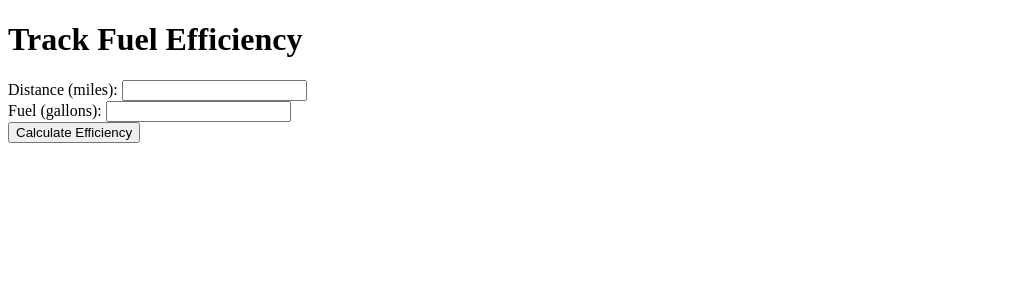
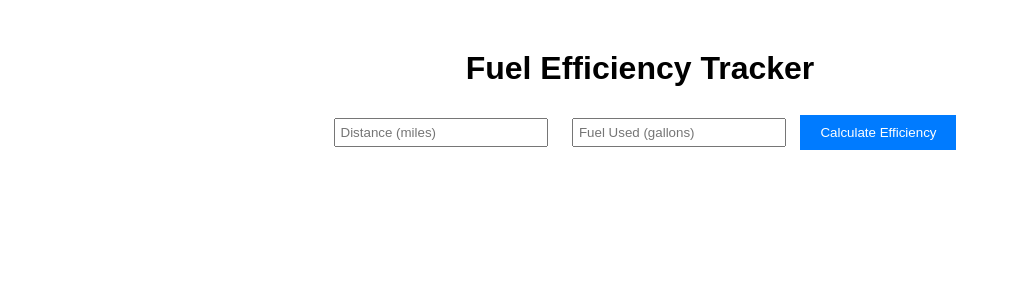
Before and after one commit to AlexOSullivan/FuelEfficiencyApplication, a Flask app: page /track in a window 1280 px wide. Shown: the top 300 px of the page, without its empty margins (0-1011 px from the left). Run offline with Flask 3, Linux system fonts and the light colour scheme.

Commit message:
Initial commit

```diff
--- a/app.py
+++ b/app.py
@@ -1,6 +1,8 @@
 
-from flask import Flask, render_template, request
+from flask import Flask, render_template, request, jsonify
 from flask_sqlalchemy import SQLAlchemy
+from datetime import datetime
+import os
 
 app = Flask(__name__)
 
@@ -11,10 +13,13 @@ db = SQLAlchemy(app)
 
 # Define the database model
 class FuelEfficiency(db.Model):
-    id = db.Column(db.Integer, primary_key=True)
-    distance = db.Column(db.Float, nullable=False)
-    fuel = db.Column(db.Float, nullable=False)
-    efficiency = db.Column(db.Float, nullable=False)
+    id = db.Column(db.Integer, primary_key=True)  # Primary Key
+    date = db.Column(db.String(50), nullable=False)  # Date of the record
+    distance_miles = db.Column(db.Float, nullable=False)  # Distance in miles
+    fuel_gallons = db.Column(db.Float, nullable=False)  # Fuel in gallons
+
+    def __repr__(self):
+        return f"<FuelRecord {self.date} - {self.distance_miles} miles, {self.fuel_gallons} gallons>"
 
 # Home route
 @app.route('/')
@@ -27,12 +32,24 @@ def track():
     if request.method == 'POST':
         distance = float(request.form['distance'])
         fuel = float(request.form['fuel'])
-        efficiency = distance / fuel
-        entry = FuelEfficiency(distance=distance, fuel=fuel, efficiency=efficiency)
+        efficiency = distance / fuel  # Calculate efficiency (miles per gallon)
+
+        # Add the entry to the database
+        entry = FuelEfficiency(
+            date=datetime.now().strftime("%Y-%m-%d"),
+            distance_miles=distance,
+            fuel_gallons=fuel
+        )
         db.session.add(entry)
         db.session.commit()
+
         return render_template('track.html', efficiency=efficiency)
-    return render_template('track.html')
+
+    return render_template('track.html', efficiency=None)
 
 if __name__ == '__main__':
+    with app.app_context():  # Use Flask app context
+        db.create_all()  # Create database tables
+        print("Database tables created successfully!")
+    print("Current directory:", os.getcwd())
     app.run(debug=True)
--- a/templates/track.html
+++ b/templates/track.html
@@ -3,21 +3,53 @@
 <head>
     <meta charset="UTF-8">
     <meta name="viewport" content="width=device-width, initial-scale=1.0">
-    <title>Track Fuel Efficiency</title>
+    <title>Fuel Efficiency Tracker</title>
+    <style>
+        body {
+            font-family: Arial, sans-serif;
+            text-align: center;
+            margin-top: 50px;
+        }
+
+        form {
+            margin-bottom: 20px;
+        }
+
+        input[type="text"], input[type="number"] {
+            padding: 5px;
+            margin: 10px;
+            width: 200px;
+        }
+
+        button {
+            padding: 10px 20px;
+            background-color: #007bff;
+            color: #fff;
+            border: none;
+            cursor: pointer;
+        }
+
+            button:hover {
+                background-color: #0056b3;
+            }
+
+        .result {
+            margin-top: 20px;
+            font-size: 18px;
+        }
+    </style>
 </head>
 <body>
-    <h1>Track Fuel Efficiency</h1>
+    <h1>Fuel Efficiency Tracker</h1>
     <form method="POST">
-        <label for="distance">Distance (miles):</label>
-        <input type="number" name="distance" id="distance" step="0.1" required>
-        <br>
-        <label for="fuel">Fuel (gallons):</label>
-        <input type="number" name="fuel" id="fuel" step="0.1" required>
-        <br>
+        <input type="number" name="distance" placeholder="Distance (miles)" step="0.01" required>
+        <input type="number" name="fuel" placeholder="Fuel Used (gallons)" step="0.01" required>
         <button type="submit">Calculate Efficiency</button>
     </form>
-    {% if efficiency %}
-    <h2>Efficiency: {{ efficiency }} miles per gallon</h2>
+    {% if efficiency is not none %}
+    <div class="result">
+        <strong>Fuel Efficiency:</strong> {{ efficiency }} miles per gallon
+    </div>
     {% endif %}
 </body>
 </html>
```
Also changed, not shown: instance/fuel_efficiency.db (added), 2 other files.
